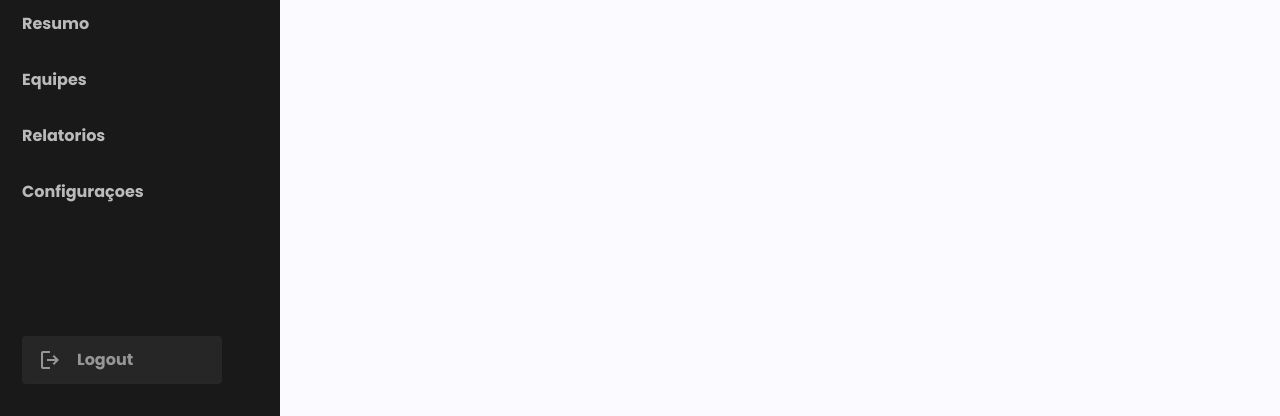
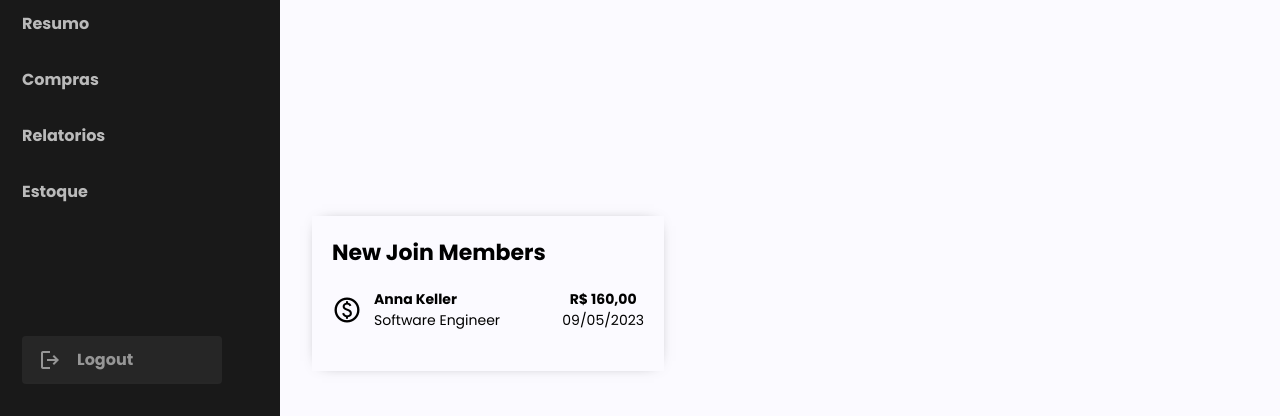
Before and after one commit to douglasrc/sistemas-de-controle-TCC, a React (Vite) app: page / in a window 1280 px wide. Shown: the part 381-797 px from the top of the page. Built offline with nearby package versions, Linux system fonts and the light colour scheme.

Commit message:
feat/ajustments: ajustes gerais

```diff
--- a/src/components/Login/index.jsx
+++ b/src/components/Login/index.jsx
@@ -4,9 +4,23 @@ import "./styles.scss";
 const Login = () => {
   const [userName, setUserName] = useState("");
   const [password, setPassword] = useState("");
-  const hembleLogin = (e) => {
+  const [typeInput, setTypeInput] = useState("password");
+  const [typeIcon, setTypeIcon] = useState("visibility");
+
+  const hambleLogin = (e) => {
     e.preventDefault();
   };
+
+  const hambleIsVisible = () => {
+    if (typeInput == "password") {
+      setTypeInput("text");
+      setTypeIcon("visibility_off");
+    } else {
+      setTypeInput("password");
+      setTypeIcon("visibility");
+    }
+  };
+
   return (
     <section className="container-form">
       <section className="content-form">
@@ -14,7 +28,7 @@ const Login = () => {
           <h1>Sistema de Controle</h1>
         </div>
 
-        <form onSubmit={hembleLogin}>
+        <form onSubmit={hambleLogin}>
           <div className="input-group">
             <label>Ursername</label>
             <input
@@ -26,12 +40,20 @@ const Login = () => {
           </div>
           <div className="input-group">
             <label>Password</label>
-            <input
-              type="password"
-              placeholder="●●●●●●●●"
-              onChange={(e) => setPassword(e.target.value)}
-              value={password}
-            ></input>
+            <div className="password-input">
+              <input
+                type={typeInput}
+                placeholder="●●●●●●●●"
+                onChange={(e) => setPassword(e.target.value)}
+                value={password}
+              />
+              <span
+                className="material-symbols-outlined"
+                onClick={hambleIsVisible}
+              >
+                {typeIcon}
+              </span>
+            </div>
           </div>
           <button type="submit">Login</button>
         </form>
--- a/src/components/Login/styles.scss
+++ b/src/components/Login/styles.scss
@@ -26,6 +26,37 @@
     form {
       width: 100%;
       max-width: 450px;
+
+      .input-group {
+        &:first-child {
+          margin-bottom: 25px;
+        }
+
+        & > input,
+        .password-input {
+          width: 100%;
+          height: 60px;
+          border: 1px solid #4b5768;
+          border-radius: 8px;
+          margin-top: 8px;
+          padding: 0 24px;
+        }
+        .password-input {
+          display: flex;
+          align-items: center;
+          background: #ffffff;
+
+          input {
+            border: none;
+            width: 100%;
+            height: 100%;
+          }
+
+          span {
+            cursor: pointer;
+          }
+        }
+      }
     }
   }
 
--- a/src/components/Pages/Board/index.jsx
+++ b/src/components/Pages/Board/index.jsx
@@ -1,4 +1,5 @@
 import Cards from "../../Cards";
+import WidgetSm from "../../widget";
 import Heading from "./components/Heading";
 import "./styles.scss";
 
@@ -7,6 +8,7 @@ const Board = () => {
     <section className="container-board">
       <Heading />
       <Cards />
+      <WidgetSm />
     </section>
   );
 };
--- a/src/components/Pages/Sidebar/index.jsx
+++ b/src/components/Pages/Sidebar/index.jsx
@@ -14,13 +14,13 @@ const Sidebar = () => {
             <Link to="/">Resumo</Link>
           </li>
           <li>
-            <Link to="equipes">Equipes</Link>
+            <Link to="equipes">Compras</Link>
           </li>
           <li>
             <Link to="relatorios">Relatorios</Link>
           </li>
           <li>
-            <Link to="configuracoes">Configuraçoes</Link>
+            <Link to="configuracoes">Estoque</Link>
           </li>
           <li className="logout">
             <Link to="login">
--- /dev/null
+++ b/src/components/widget/index.jsx
@@ -0,0 +1,37 @@
+import "./styles.scss";
+
+const WidgetSm = () => {
+  const hanbleFormatPrice = (value) => {
+    return new Intl.NumberFormat("pt-BR", {
+      style: "currency",
+      currency: "BRL",
+    }).format(value);
+  };
+
+  const hanbleFormatData = (value) => {
+    return new Intl.DateTimeFormat("pt-BR").format(new Date(value));
+  };
+
+  return (
+    <section className="widgetSm">
+      <span className="widgetSmTitle">New Join Members</span>
+      <ul className="widgetSmList">
+        <li className="widgetSmListItem">
+          <section className="icon-paid">
+            <span className="material-symbols-outlined">paid</span>
+            <div className="widgetSmUser">
+              <span className="widgetSmUsername">Anna Keller</span>
+              <span className="widgetSmUserTitle">Software Engineer</span>
+            </div>
+          </section>
+          <section className="informations">
+            <span className="price">{hanbleFormatPrice(160)}</span>
+            <span className="data">{hanbleFormatData("2023-05-09")}</span>
+          </section>
+        </li>
+      </ul>
+    </section>
+  );
+};
+
+export default WidgetSm;
--- /dev/null
+++ b/src/components/widget/styles.scss
@@ -0,0 +1,64 @@
+.widgetSm {
+  -webkit-box-shadow: 0px 0px 15px -10px rgba(0, 0, 0, 0.75);
+  box-shadow: 0px 0px 15px -10px rgba(0, 0, 0, 0.75);
+  padding: 20px;
+  margin-right: 20px;
+  width: 100%;
+  max-width: 352px;
+
+  .widgetSmTitle {
+    font-size: 22px;
+    font-weight: 600;
+  }
+
+  .widgetSmList {
+    margin: 0;
+    padding: 0;
+    list-style: none;
+
+    .widgetSmListItem {
+      display: flex;
+      align-items: center;
+      justify-content: space-between;
+      margin: 20px 0px;
+
+      .icon-paid {
+        display: flex;
+        gap: 12px;
+        align-items: center;
+        justify-content: center;
+
+        .material-symbols-outlined {
+          font-size: 30px;
+        }
+
+        .widgetSmUser {
+          display: flex;
+          flex-direction: column;
+
+          .widgetSmUsername {
+            font-weight: 600;
+          }
+
+          .widgetSmUserTitle {
+            font-weight: 300;
+          }
+        }
+      }
+
+      .informations {
+        display: flex;
+        flex-direction: column;
+        align-items: center;
+
+        .price {
+          font-weight: 600;
+        }
+
+        .data {
+          font-weight: 300;
+        }
+      }
+    }
+  }
+}
--- a/src/global/global.scss
+++ b/src/global/global.scss
@@ -30,8 +30,6 @@ input {
   height: 48px;
   border-radius: 8px;
   border: 1px solid #4b5768;
-  margin-top: 8px;
-  padding: 0 24px;
 }
 
 label {
@@ -49,3 +47,8 @@ button {
   margin-top: 8px;
   cursor: pointer;
 }
+
+form input:focus {
+  box-shadow: 0 0 0 0;
+  outline: 0;
+}
--- a/src/routes.jsx
+++ b/src/routes.jsx
@@ -1,12 +1,27 @@
-import { createBrowserRouter } from "react-router-dom";
+import { createBrowserRouter, Navigate } from "react-router-dom";
 import App from "./App";
 import Board from "./components/Pages/Board";
+import Login from "./components/Login";
+
+const curentUser = true;
+
+const RequireAuth = ({ children }) => {
+  return curentUser ? children : <Navigate to="/login" />;
+};
 
 const router = createBrowserRouter([
   {
     path: "/",
-    element: <App />,
+    element: (
+      <RequireAuth>
+        <App />
+      </RequireAuth>
+    ),
     children: [{ path: "/", element: <Board /> }],
+  },
+  {
+    path: "/login",
+    element: <Login />,
   },
 ]);
 
```
